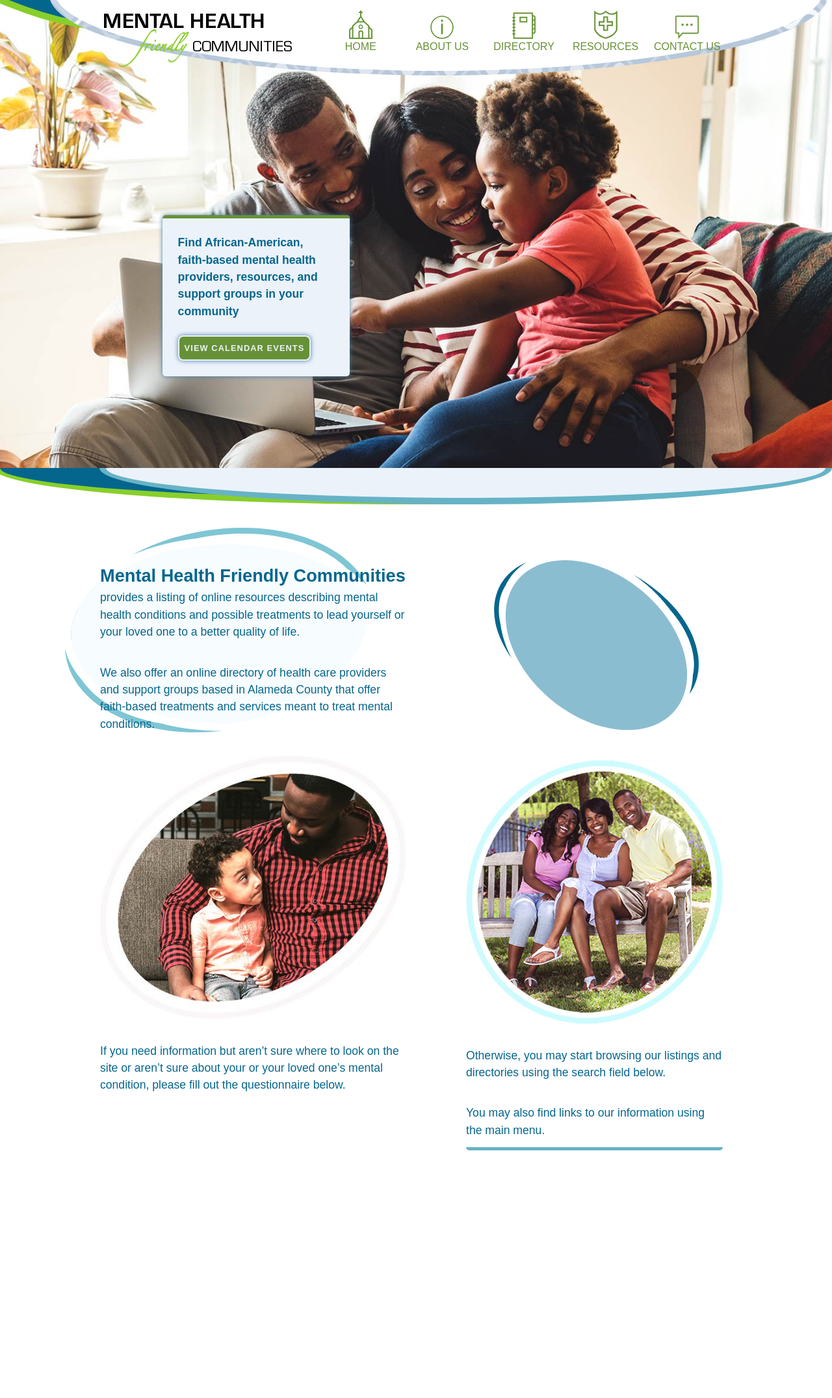
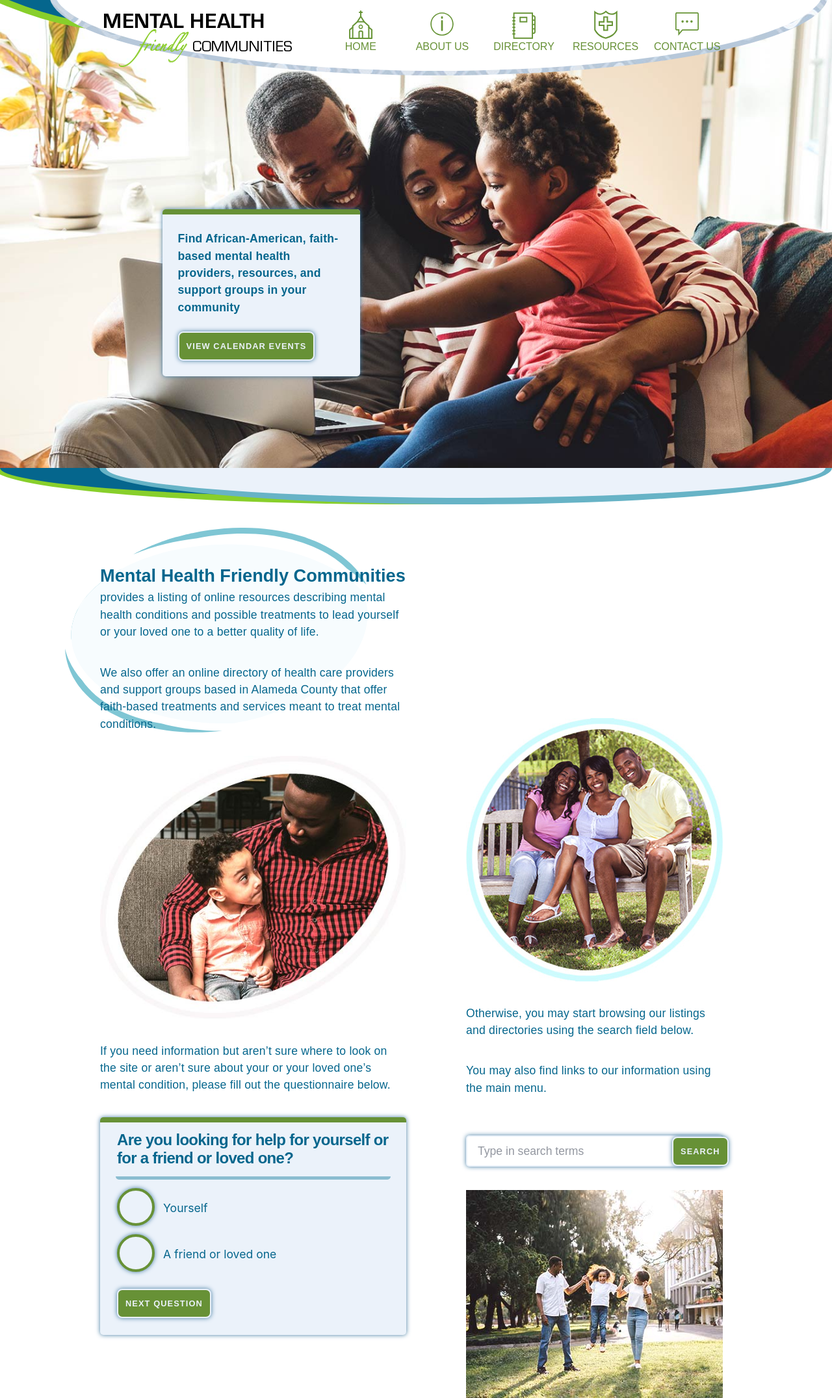
Before and after one commit to chriscjamison/mhfc, a PHP site: page / in a window 1280 px wide. Shown: the whole page at 65% size. Before the commit the page ends 1770 px from the top, so only its background shows below. Run offline with PHP 8.4, Linux system fonts and the light colour scheme; some web fonts are replaced; grey boxes are pictures that could not be loaded.

Commit message:
0.1.3 - Questionnaire complete

```diff
--- a/assets/css/main.css
+++ b/assets/css/main.css
@@ -3,51 +3,90 @@
 /****** FONTS ******/
 /****** SPACERS ******/
 /****** SHADOWS ******/
-button {
-  box-shadow: 0 0 7px #427aa1; }
-
-.carousel-cta {
+button,
+.carousel-cta,
+input[type=search],
+input[type=submit],
+.questionnaire-div {
   box-shadow: 0 0 7px #427aa1; }
 
 /****** TYPOGRAPHY STYLING ******/
-#nav-ul .nav-a .nav-span {
+#nav-ul .nav-a .nav-span,
+button,
+input[type=submit] {
   font-family: eurostile, sans-serif; }
 
-#nav-ul .nav-a .nav-span {
-  font-weight: normal; }
+p,
+input[type=search] {
+  font-family: myriad-pro, sans-serif; }
+
+#nav-ul .nav-a .nav-span,
+p {
+  font-weight: 400; }
+
+.carousel-item .carousel-cta p,
+.questionnaire-p {
+  font-weight: 600; }
+
+button,
+.p-first:first-line,
+input[type=submit] {
+  font-weight: 700; }
+
+button,
+input[type=submit] {
+  font-size: 0.8rem; }
+
+.carousel-item .carousel-cta p,
+.container p,
+input[type=search],
+.questionnaire-label {
+  font-size: 1.1rem; }
+
+.container .questionnaire-p {
+  font-size: 1.5rem; }
+
+.p-first:first-line {
+  font-size: 1.7rem; }
+
+button,
+input[type=submit] {
+  color: #ebf2fa; }
+
+p,
+.questionnaire-label {
+  color: #05668d; }
 
 #nav-ul .nav-a .nav-span {
   color: #679136; }
 
-#nav-ul .nav-a .nav-span {
+input[type=search] {
+  color: #9397a0; }
+
+.questionnaire-p {
+  line-height: 1.2; }
+
+#nav-ul .nav-a .nav-span,
+button,
+input[type=submit] {
   text-transform: uppercase; }
 
-.carousel-item .carousel-cta p {
-  font-size: 1.1rem;
-  font-weight: 600;
-  color: #05668d; }
-
-button {
-  font-family: eurostile, sans-serif;
-  font-weight: 700;
-  font-size: 0.8rem;
-  text-transform: uppercase;
-  letter-spacing: 1.1px;
-  color: #ebf2fa; }
+.p-first:first-line {
+  letter-spacing: 0; }
 
 p {
-  font-family: myriad-pro, sans-serif;
-  font-weight: 400;
-  color: #05668d; }
+  letter-spacing: 0.2px; }
 
-.container p {
-  font-size: 1.1rem; }
-.container .p-first:first-line {
-  font-size: 1.7rem;
-  font-weight: 700; }
+.questionnaire-p {
+  letter-spacing: -0.7px; }
+
+button,
+input[type=submit] {
+  letter-spacing: 1.1px; }
 
 /****** COLOR STYLING ******/
-button {
+button,
+input[type=submit] {
   background-color: #679136; }
 
 #header-ellipses #ellipse-dark_green,
@@ -60,18 +99,27 @@
 #homepage-ellipses #ellipse-blue {
   background-color: #ebf2fa; }
 
-.carousel-cta {
+.carousel-cta,
+.questionnaire-div {
   background-color: #ebf2fa; }
-  .carousel-cta .cta-border-top {
+  .carousel-cta .cta-border-top-div,
+  .carousel-cta .questionnaire-border-top-div,
+  .questionnaire-div .cta-border-top-div,
+  .questionnaire-div .questionnaire-border-top-div {
     background-color: #679136; }
-  .carousel-cta p {
+  .carousel-cta p,
+  .questionnaire-div p {
     background-color: #ebf2fa; }
 
-.copy-border-1 {
+.copy-border-div-1 {
   background-color: #67B3C6; }
 
+.questionnaire-border-div-1 {
+  background-color: #8bbdd0; }
+
 /****** BORDERS ******/
-button {
+button,
+input[type=submit] {
   border: 2px solid #ebf2fa;
   border-radius: 8px; }
 
@@ -82,13 +130,22 @@
 #homepage-ellipses #ellipse-blue {
   border: 10px solid #67B3C6; }
 
-.carousel-cta {
+.carousel-cta,
+.questionnaire-div {
   border-radius: 5px; }
-  .carousel-cta .cta-border-top {
+  .carousel-cta .cta-border-top-div,
+  .carousel-cta .questionnaire-border-top-div,
+  .questionnaire-div .cta-border-top-div,
+  .questionnaire-div .questionnaire-border-top-div {
     border-radius: 5px 5px 0 0; }
 
-.copy-border-1 {
+.copy-border-div-1,
+.questionnaire-border-div-1 {
   border-radius: 0 0 5px 5px; }
+
+input[type=search] {
+  border: 2px solid #ebf2fa;
+  border-radius: 5px; }
 
 /******* COMMON ELEMENTS ****** */
 :root {
@@ -97,9 +154,13 @@
   background-color: #fff;
   z-index: 0; }
 
-button {
-  margin: 1.5rem;
-  padding: 0.5rem; }
+button,
+input[type=submit] {
+  margin: 40px;
+  padding: 11px; }
+
+input[type=search] {
+  padding: 9px 16px 8px 16px; }
 
 /******* HEADER ******/
 header {
@@ -161,6 +222,9 @@
         width: 36px; }
       #nav-desktop-top #nav-ul .nav-a .nav-span {
         display: block; }
+    #nav-desktop-top #nav-ul #nav-a-about_us img,
+    #nav-desktop-top #nav-ul #nav-a-contact_us img {
+      margin-bottom: 5px; }
 
 /****** CAROUSEL ******/
 .carousel {
@@ -170,16 +234,49 @@
   width: 100%;
   height: auto; }
 .carousel-item .carousel-cta {
-  width: 18rem;
+  width: 19rem;
   position: absolute;
   left: 19.5%;
   bottom: 19.5%; }
-.carousel-item .carousel-cta .cta-border-top {
-  height: 5px; }
+.carousel-item .carousel-cta .cta-border-top-div {
+  height: 8px; }
 .carousel-item .carousel-cta p {
   margin: 1.5rem; }
 .carousel-item .carousel-cta .button-cta {
   margin: 0 0 1.5rem 1.5rem; }
+
+/****** QUESTIONNAIRES ******/
+.questionnaire-div .questionnaire-border-top-div {
+  height: 8px; }
+.questionnaire-div .questionnaire-outline-radio {
+  margin-bottom: 13px;
+  display: flex; }
+  .questionnaire-div .questionnaire-outline-radio .questionnaire-radio_button {
+    width: 58px;
+    height: 58px;
+    position: relative;
+    appearance: none;
+    -webkit-appearance: none;
+    border-radius: 100%;
+    border: 4px solid #679136;
+    background-color: #ebf2fa;
+    box-shadow: 0 0 7px #427aa1; }
+  .questionnaire-div .questionnaire-outline-radio .questionnaire-radio_button::before {
+    width: 42px;
+    height: 42px;
+    display: block;
+    content: " ";
+    border-radius: 100%;
+    background-color: #679136;
+    font-size: 23.8em;
+    transform: translate(4px, 4px) scale(0);
+    transform-origin: center;
+    transition: all 0.3s ease-in; }
+  .questionnaire-div .questionnaire-outline-radio .questionnaire-radio_button:checked::before {
+    transform: translate(4px, 4px) scale(1);
+    transition: all 0.3s ease-in-out; }
+  .questionnaire-div .questionnaire-outline-radio .questionnaire-label {
+    margin: 18px 0 0 13px; }
 
 /****** HOMEPAGE ELLIPSES ******/
 #homepage-ellipses {
@@ -210,27 +307,51 @@
     flex: auto;
     flex-direction: column; }
   .container .col-left p,
-  .container .col-left img {
+  .container .col-left img,
+  .container .col-left .questionnaire-div {
     margin: 36px 0 0 54px; }
+  .container .col-left .questionnaire-p {
+    margin: 13px 26px; }
+  .container .col-left form {
+    margin-left: 26px; }
+  .container .col-left .questionnaire-border-div-1 {
+    width: 90%;
+    height: 5px;
+    margin: 13px auto; }
+  .container .col-left .questionnaire-button {
+    margin: 13px 0 26px 0; }
   .container .col-right p,
   .container .col-right img,
   .container .col-right iframe,
-  .container .col-right .copy-border-1 {
+  .container .col-right .copy-border-div-1,
+  .container .col-right form {
     margin: 36px 0 0 62px; }
   .container .col-right p,
-  .container .col-right .copy-border-1 {
+  .container .col-right img,
+  .container .col-right .copy-border-div-1,
+  .container .col-right input[type=search] {
     width: 395px; }
+  .container .col-right .copy-border-div-1 {
+    height: 5px;
+    margin-top: 13px; }
+  .container .col-right #copy-form-search {
+    height: 48px; }
+  .container .col-right input[type=submit] {
+    margin: 0;
+    position: relative;
+    top: -46px;
+    left: 317px; }
 
-#p-homepage-background-top-left {
+#homepage-background-top-left-p {
   background-image: url("/assets/img/copy/desktop/background_homepage_copy_top.svg");
   background-repeat: no-repeat; }
-  #p-homepage-background-top-left p {
+  #homepage-background-top-left-p p {
     margin-left: 54px; }
-  #p-homepage-background-top-left .p-first {
+  #homepage-background-top-left-p .p-first {
     margin-top: 0;
     padding-top: 54px; }
 
-#p-homepage-background-top-right {
+#homepage-background-top-right-p {
   width: 100%;
   height: 261px;
   margin-top: 50px;
@@ -238,15 +359,7 @@
   background-repeat: no-repeat;
   background-size: 60%;
   background-position: 50% 0; }
-  #p-homepage-background-top-right iframe {
+  #homepage-background-top-right-p iframe {
     margin-top: 21px; }
 
-#img-copy-homepage-right {
-  width: 395px;
-  margin-top: 47px; }
-
-.container .col-right .copy-border-1 {
-  height: 5px;
-  margin-top: 13px; }
-
 /*# sourceMappingURL=main.css.map */
--- a/assets/css/main.scss
+++ b/assets/css/main.scss
@@ -7,12 +7,14 @@
 
 $light_blue_1: #ebf2fa;
 $light_blue_2: #67B3C6;
+$light_blue_3: #8bbdd0;
 $dark_blue_1: #05668d;
 $dark_blue_2: #427aa1;
 
-
 $light_green_1: #88cf2b;
 $dark_green_1: #679136;
+
+$dark_gray_1: #9397a0;
 
 
 
@@ -31,7 +33,8 @@
 $margin_sm_1_px: 13px;
 $margin_sm_2_px: 16px;
 
-$margin_med_px: 36px;
+$margin_med_1_px: 26px;
+$margin_med_2_px: 36px;
 
 $margin_lg_1_px: 54px;
 $margin_lg_2_px: 62px;
@@ -43,11 +46,11 @@
 
 $shadow_distance: 7px;
 
-button {
-  box-shadow: 0 0 $shadow_distance $dark_blue_2;
-}
-
-.carousel-cta {
+button,
+.carousel-cta,
+input[type=search],
+input[type=submit],
+.questionnaire-div {
   box-shadow: 0 0 $shadow_distance $dark_blue_2;
 }
 
@@ -55,59 +58,104 @@
 
 /****** TYPOGRAPHY STYLING ******/
 
-#nav-ul .nav-a .nav-span {
+#nav-ul .nav-a .nav-span,
+button,
+input[type=submit] {
   font-family: $eurostile;
 }
 
-#nav-ul .nav-a .nav-span {
-  font-weight: normal;
+p,
+input[type=search] {
+  font-family: $myriad_pro;
+}
+
+#nav-ul .nav-a .nav-span,
+p {
+  font-weight: 400;
+}
+
+.carousel-item .carousel-cta p,
+.questionnaire-p {
+  font-weight: 600;
+}
+
+button,
+.p-first:first-line,
+input[type=submit] {
+  font-weight: 700;
+}
+
+button,
+input[type=submit] {
+  font-size: 0.8rem;
+}
+
+.carousel-item .carousel-cta p,
+.container p,
+input[type=search],
+.questionnaire-label {
+  font-size: 1.1rem;
+}
+
+.container .questionnaire-p {
+  font-size: 1.5rem;
+}
+
+.p-first:first-line {
+  font-size: 1.7rem;
+}
+
+button,
+input[type=submit] {
+  color: $light_blue_1;
+}
+
+p,
+.questionnaire-label {
+  color: $dark_blue_1;
 }
 
 #nav-ul .nav-a .nav-span {
   color: $dark_green_1;
 }
 
-#nav-ul .nav-a .nav-span {
+input[type=search] {
+  color: $dark_gray_1;
+}
+
+.questionnaire-p {
+  line-height: 1.2;
+}
+
+#nav-ul .nav-a .nav-span,
+button,
+input[type=submit] {
   text-transform: uppercase;
 }
 
-.carousel-item .carousel-cta p {
-  font-size: 1.1rem;
-  font-weight: 600;
-  color: $dark_blue_1;
-}
-
-button {
-  font-family: $eurostile;
-  font-weight: 700;
-  font-size: 0.8rem;
-  text-transform: uppercase;
-  letter-spacing: 1.1px;
-  color: $light_blue_1;
+.p-first:first-line {
+  letter-spacing: 0;
 }
 
 p {
-  font-family: $myriad_pro;
-  font-weight: 400;
-  color: $dark_blue_1;
+  letter-spacing: 0.2px;
 }
 
-.container {
-  p {
-    font-size: 1.1rem;
-  }
+.questionnaire-p {
+  letter-spacing: -0.7px;
+}
 
-  .p-first:first-line {
-    font-size: 1.7rem;
-    font-weight: 700;
-  }
+button,
+input[type=submit] {
+  letter-spacing: 1.1px;
 }
 
 
 
 /****** COLOR STYLING ******/
 
-button {
+button,
+input[type=submit] {
   background-color: $dark_green_1;
 }
 
@@ -124,10 +172,12 @@
   background-color: $light_blue_1;
 }
 
-.carousel-cta {
+.carousel-cta,
+.questionnaire-div {
   background-color: $light_blue_1;
 
-  .cta-border-top {
+  .cta-border-top-div,
+  .questionnaire-border-top-div {
     background-color: $dark_green_1;
   }
 
@@ -136,15 +186,20 @@
   }
 }
 
-.copy-border-1 {
+.copy-border-div-1 {
   background-color: $light_blue_2;
+}
+
+.questionnaire-border-div-1 {
+  background-color: $light_blue_3;
 }
 
 
 
 /****** BORDERS ******/
 
-button {
+button,
+input[type=submit] {
   border: 2px solid $light_blue_1;
   border-radius: 8px;
 }
@@ -158,18 +213,25 @@
   border: 10px solid $light_blue_2;
 }
 
-.carousel-cta {
+.carousel-cta,
+.questionnaire-div {
   border-radius: 5px;
 
-  .cta-border-top {
+  .cta-border-top-div,
+  .questionnaire-border-top-div {
     border-radius: 5px 5px 0 0;
   }
 }
 
-.copy-border-1 {
+.copy-border-div-1,
+.questionnaire-border-div-1 {
   border-radius: 0 0 5px 5px;
 }
 
+input[type=search] {
+  border: 2px solid $light_blue_1;
+  border-radius: 5px;
+}
 
 
 
@@ -182,11 +244,16 @@
   z-index: 0;
 }
 
-button {
-  margin: 1.5rem; // 40px
-  padding: 0.5rem; // 8px
+button,
+input[type=submit] {
+  margin: 40px;
+  padding: 11px;
+}
 
+input[type=search] {
+  padding: 9px 16px 8px 16px;
 }
+
 
 
 /******* HEADER ******/
@@ -231,6 +298,8 @@
   }
 }
 
+
+
 /****** NAVIGATION ******/
 
 #nav-desktop-top {
@@ -274,6 +343,11 @@
         display: block;
       }
     }
+
+    #nav-a-about_us img,
+    #nav-a-contact_us img {
+      margin-bottom: 5px;
+    }
   }
 }
 
@@ -292,15 +366,15 @@
   }
 
   .carousel-cta {
-    width: 18rem;
+    width: 19rem;
     position: absolute;
     left: 19.5%;
     bottom: 19.5%;
   }
 
   .carousel-cta {
-    .cta-border-top {
-      height: 5px;
+    .cta-border-top-div {
+      height: 8px;
     }
 
     p {
@@ -311,6 +385,57 @@
       margin: 0 0 1.5rem 1.5rem; // 0 0 40px 40px
     }
   }
+}
+
+
+
+/****** QUESTIONNAIRES ******/
+
+.questionnaire-div {
+  .questionnaire-border-top-div {
+    height: 8px;
+  }
+
+  .questionnaire-outline-radio {
+    margin-bottom: $margin_sm_1_px;
+    display: flex;
+
+    .questionnaire-radio_button {
+      width: 58px;
+      height: 58px;
+      position: relative;
+      appearance: none;
+      -webkit-appearance: none;
+      border-radius: 100%;
+      border: 4px solid $dark_green_1;
+      background-color: $light_blue_1;
+      box-shadow: 0 0 7px #427aa1;
+    }
+
+    .questionnaire-radio_button::before {
+      width: 42px;
+      height: 42px;
+      display: block;
+      content: " ";
+      border-radius: 100%;
+      background-color: #679136;
+      font-size: 23.8em;
+      transform: translate(4px, 4px) scale(0);
+      transform-origin: center;
+      transition: all 0.3s ease-in;
+    }
+
+    .questionnaire-radio_button:checked::before {
+      transform: translate(4px, 4px) scale(1);
+      transition: all 0.3s ease-in-out;
+    }
+
+    .questionnaire-label {
+      margin: 18px 0 0 $margin_sm_1_px;
+    }
+  }
+
+
 }
 
 
@@ -347,7 +472,7 @@
 /****** COPY ******/
 
 .container {
-  margin-top: $margin_med_px;
+  margin-top: $margin_med_2_px;
   display: flex;
 
   .col-6 {
@@ -358,8 +483,27 @@
 
   .col-left {
     p,
-    img {
-      margin: $margin_med_px 0 0 $margin_lg_1_px;
+    img,
+    .questionnaire-div {
+      margin: $margin_med_2_px 0 0 $margin_lg_1_px;
+    }
+
+    .questionnaire-p {
+      margin: $margin_sm_1_px $margin_med_1_px;
+    }
+
+    form {
+      margin-left: $margin_med_1_px;
+    }
+
+    .questionnaire-border-div-1 {
+      width: 90%;
+      height: 5px;
+      margin: $margin_sm_1_px auto;
+    }
+
+    .questionnaire-button {
+      margin: $margin_sm_1_px 0 $margin_med_1_px 0;
     }
   }
 
@@ -367,18 +511,37 @@
     p,
     img,
     iframe,
-    .copy-border-1 {
-      margin: $margin_med_px 0 0 $margin_lg_2_px;
+    .copy-border-div-1,
+    form {
+      margin: $margin_med_2_px 0 0 $margin_lg_2_px;
     }
 
     p,
-    .copy-border-1 {
+    img,
+    .copy-border-div-1,
+    input[type=search] {
       width: 395px;
+    }
+
+    .copy-border-div-1 {
+      height: 5px;
+      margin-top: $margin_sm_1_px;
+    }
+
+    #copy-form-search {
+      height: 48px;
+    }
+
+    input[type=submit] {
+      margin: 0;
+      position: relative;
+      top: -46px;
+      left: 317px;
     }
   }
 }
 
-#p-homepage-background-top-left {
+#homepage-background-top-left-p {
   background-image: url('/assets/img/copy/desktop/background_homepage_copy_top.svg');
   background-repeat: no-repeat;
 
@@ -392,7 +555,7 @@
   }
 }
 
-#p-homepage-background-top-right {
+#homepage-background-top-right-p {
   width: 100%;
   height: 261px;
   margin-top: 50px;
@@ -405,13 +568,3 @@
     margin-top: 21px;
   }
 }
-
-#img-copy-homepage-right {
-  width: 395px;
-  margin-top: 47px;
-}
-
-.container .col-right .copy-border-1 {
-  height: 5px;
-  margin-top: $margin_sm_1_px;
-}
--- a/index.htm
+++ b/index.htm
@@ -57,7 +57,7 @@
 
 <!-- CALL TO ACTION -->
           <div class="carousel-cta" id="cta-landing">
-            <div class="cta-border-top">&nbsp;</div>
+            <div class="cta-border-top-div">&nbsp;</div>
             <p>
               Find African-American, faith-based mental health providers, resources, and support groups in your community
             </p>
@@ -86,7 +86,7 @@
 <!-- CONTAINER FOR CONTENT -->
     <main class="container">
       <div class="col-6 col-left">
-        <div id="p-homepage-background-top-left">
+        <div id="homepage-background-top-left-p">
           <p class="p-first">
             Mental Health Friendly Communities provides a listing of online resources describing
             mental health conditions and possible treatments to lead yourself or your loved one
@@ -103,19 +103,44 @@
           If you need information but aren&rsquo;t sure where to look on the site or aren&rsquo;t sure about your
           or your loved one&rsquo;s mental condition, please fill out the questionnaire below.
         </p>
+        <div class="questionnaire-div" id="questionnaire-homepage">
+          <div class="questionnaire-border-top-div">&nbsp;</div>
+          <p class="questionnaire-p">
+            Are you looking for help for yourself or for a friend or loved one?
+          </p>
+          <div class="questionnaire-border-div-1">&nbsp;</div>
+          <form>
+            <div class="questionnaire-question-div" id="questionaire-question-homepage-1">
+              <div class="questionnaire-outline-radio">
+                <input type="radio" name="help_for" value="yourself" class="questionnaire-radio_button" id="questionnaire-radio-yourself">
+                <label class="questionnaire-label">Yourself</label>
+              </div>
+              <div class="questionnaire-outline-radio">
+                <input type="radio" name="help_for" value="other" class="questionnaire-radio_button" id="questionnaire-radio-other">
+                <label class="questionnaire-label">A friend or loved one</label>
+              </div>
+              <button class="questionnaire-button" id="questionnaire-homepage-button-1">Next Question</button>
+            </div>
+          </form>
+        </div>
       </div>
       <div class="col-6 col-right">
         <div id="p-homepage-background-top-right">
           <iframe width="395" height="215" src="https://www.youtube.com/embed/XidXi3EqPko" frameborder="0" allow="accelerometer; autoplay; encrypted-media; gyroscope; picture-in-picture" allowfullscreen></iframe>
         </div>
-        <img src="/assets/img/copy/desktop/photo_homepage_right.jpg" alt="Mental Health Friendly Communities bring families back together." id="img-copy-homepage-right">
+        <img src="/assets/img/copy/desktop/photo_homepage_right.jpg" alt="Mental Health Friendly Communities bring families back together." id="img-copy-homepage-top-right">
         <p>
           Otherwise, you may start browsing our listings and directories using the search field below.
         </p>
         <p>
           You may also find links to our information using the main menu.
         </p>
-        <div class="copy-border-1">&nbsp;</div>
+        <div class="copy-border-div1">&nbsp;</div>
+        <form id="copy-form-search">
+          <input type="search" value="Type in search terms" id="form-search-input-text">
+          <input type="submit" value="Search" id="form-search-submit">
+        </form>
+        <img src="/assets/img/copy/desktop/photo_homepage_questionaire.jpg" alt="Mental Health Friendly Communities bring families back together." id="img-copy-homepage-bottom-right">
       </div>
     </main>
 
```
Also changed, not shown: 1 other file.
